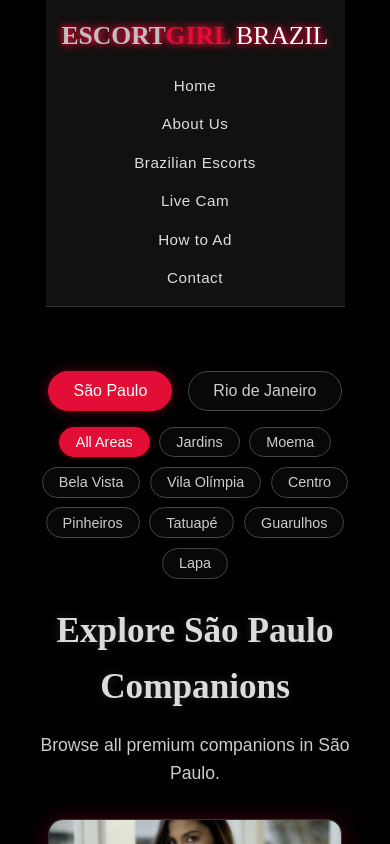
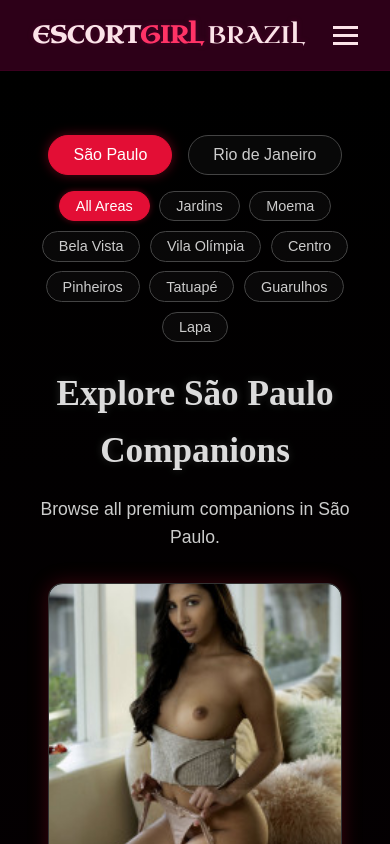
Before and after one commit to countdracula6/newecg, a React (Vite) app: page / in a window 390 px wide. Shown: the top 844 px of the page. Built offline with nearby package versions, Linux system fonts and the light colour scheme.

Commit message:
1st beta

```diff
--- a/index.html
+++ b/index.html
@@ -3,6 +3,8 @@
   <head>
     <meta charset="UTF-8" />
     <meta name="viewport" content="width=device-width, initial-scale=1.0" />
+    <link href="https://fonts.googleapis.com/css2?family=Uncial+Antiqua&display=swap" rel="stylesheet">
+
 
    <!-- Primary Meta Tags -->
 <title>ESCORTGIRLBRAZIL – Verified High-Class Companions</title>
--- a/src/components/Header.css
+++ b/src/components/Header.css
@@ -1,66 +1,70 @@
 .header {
+  width: 100%;
+  background-color: #2d0018; /* Dark wine */
+  border-bottom: 1px solid #3a001f;
+}
+
+.header .container {
+  max-width: 1280px;
+  margin: 0 auto;
   display: flex;
   justify-content: space-between;
   align-items: center;
-  padding: 1.2rem 2rem;
-  background-color: #111;
-  border-bottom: 1px solid #333;
-  max-width: 1280px;
-  margin: 0 auto;
-  flex-wrap: wrap;
+  padding: 1rem 2rem;
 }
 
 .logo {
-  font-family: 'Metamorphous', cursive;
+  font-family: 'Uncial Antiqua', cursive;
   font-size: 1.8rem;
-  color: silver;
-  text-shadow: 0 0 6px #e30e35, 0 0 10px #e30e35;
-  transition: font-size 0.3s ease;
+  color: #fbe3e8; /* Light wine */
+  text-shadow: 0 0 5px #4d002b;
   white-space: nowrap;
-  margin-right: auto;
+  flex: 1;
 }
 
 .logo span {
-  color: #e30e35;
+  color: #ff3366; /* Brighter wine tone */
   font-weight: bold;
 }
 
 .logo em {
   font-style: normal;
-  color: #fff;
+  color: #fbe3e8;
   font-weight: 300;
   margin-left: 0.3rem;
 }
 
-nav ul {
+nav {
+  flex: 2;
   display: flex;
+  justify-content: flex-end;
+}
+
+.nav-links {
+  display: flex;
+  gap: 1.5rem;
   list-style: none;
-  gap: 1.5rem;
-  margin: 0;
-  padding: 0;
-  align-items: center;
-  justify-content: center;
   font-family: 'Poppins', sans-serif;
 }
 
-nav ul li a {
+.nav-links li a {
   text-decoration: none;
-  color: #ddd;
+  color: #fbe3e8;
   font-size: 1rem;
   letter-spacing: 0.5px;
   position: relative;
   transition: all 0.3s ease-in-out;
 }
 
-nav ul li a:hover {
-  color: #e30e35;
+.nav-links li a:hover {
+  color: #ff3366;
 }
 
-nav ul li a::after {
+.nav-links li a::after {
   content: '';
   display: block;
   height: 2px;
-  background-color: #e30e35;
+  background-color: #ff3366;
   width: 0;
   transition: width 0.3s;
   position: absolute;
@@ -68,28 +72,52 @@ nav ul li a::after {
   left: 0;
 }
 
-nav ul li a:hover::after {
+.nav-links li a:hover::after {
   width: 100%;
 }
 
+.burger {
+  display: none;
+  flex-direction: column;
+  cursor: pointer;
+  gap: 5px;
+}
+
+.burger div {
+  width: 25px;
+  height: 3px;
+  background-color: #fbe3e8;
+  transition: all 0.3s ease;
+}
+
 @media (max-width: 768px) {
-  .header {
+  .nav-links {
+    position: absolute;
+    top: 60px;
+    right: 2rem;
+    background: #2d0018;
     flex-direction: column;
-    align-items: center;
+    align-items: flex-start;
     padding: 1rem;
+    display: none;
+    width: 200px;
+    border: 1px solid #3a001f;
+    z-index: 10;
+  }
+
+  .nav-links.open {
+    display: flex;
+  }
+
+  .burger {
+    display: flex;
+  }
+
+  nav {
+    flex: 0;
   }
 
   .logo {
-    font-size: 1.6rem;
-    margin-bottom: 1rem;
-  }
-
-  nav ul {
-    flex-direction: column;
-    gap: 0.8rem;
-  }
-
-  nav ul li a {
-    font-size: 0.95rem;
+    font-size: 1.5rem;
   }
 }
--- a/src/components/Header.jsx
+++ b/src/components/Header.jsx
@@ -1,14 +1,22 @@
+import { useState } from 'react';
 import './Header.css';
 
 const Header = () => {
+  const [isOpen, setIsOpen] = useState(false);
+
+  const toggleMenu = () => {
+    setIsOpen(!isOpen);
+  };
+
   return (
     <header className="header">
+      <div className="container">
         <h1 className="logo">
           ESCORT<span>GIRL</span><em>BRAZIL</em>
         </h1>
 
         <nav>
-        <ul>
+          <ul className={`nav-links ${isOpen ? 'open' : ''}`}>
             <li><a href="#">Home</a></li>
             <li><a href="#">About Us</a></li>
             <li><a href="#">Brazilian Escorts</a></li>
@@ -16,7 +24,13 @@ const Header = () => {
             <li><a href="#">How to Ad</a></li>
             <li><a href="#">Contact</a></li>
           </ul>
+          <div className="burger" onClick={toggleMenu}>
+            <div></div>
+            <div></div>
+            <div></div>
+          </div>
         </nav>
+      </div>
     </header>
   );
 };
```
Lines whose indentation alone changed are shown as unchanged.
